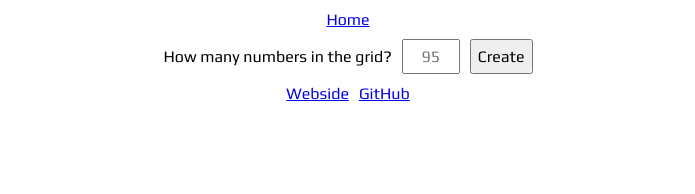
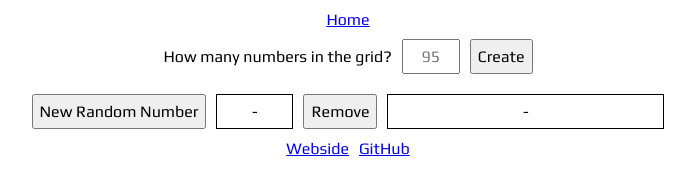
Before and after one commit to Becconor/ProjektDDU2, a plain HTML site: page remove/index.html in a window 1280 px wide. Shown: the whole page, without its empty margins (292-987 px from the left). Drawn offline with Linux system fonts and the light colour scheme.

Commit message:
Skapat grunden för remove knappar
Skapat knapparna och divarna för att sen kunna skapa och ta bort siffror.

```diff
--- a/remove/index.html
+++ b/remove/index.html
@@ -14,6 +14,14 @@
 
     <header id="controls">
         <div class="control" id="creator"></div>
+
+        <div class="control">
+            <button class="text">New Random Number</button>
+            <div id="NewRandomNumber">-</div>
+
+            <button class="text">Remove</button>
+            <div id="RemoveNumber">-</div>
+        </div>
     </header>
 
     <main id="numberBoxes"></main>
```
